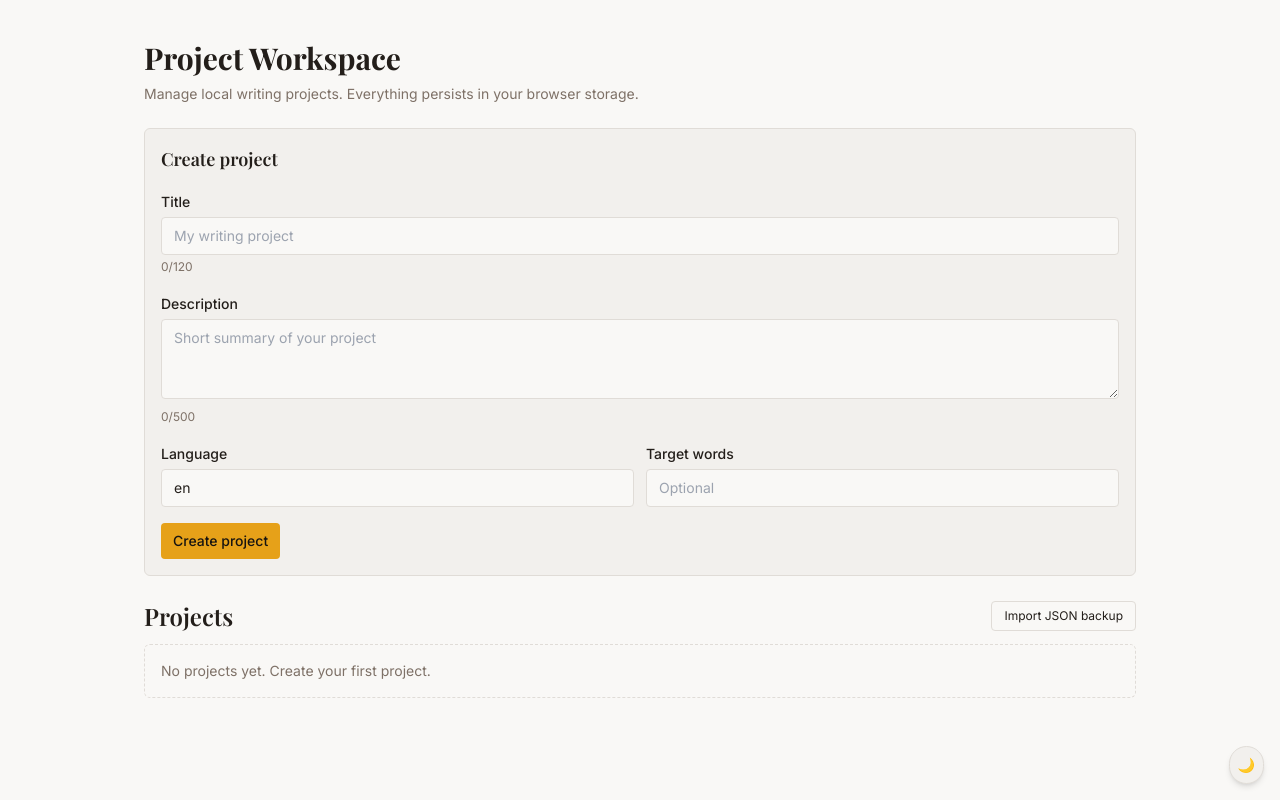
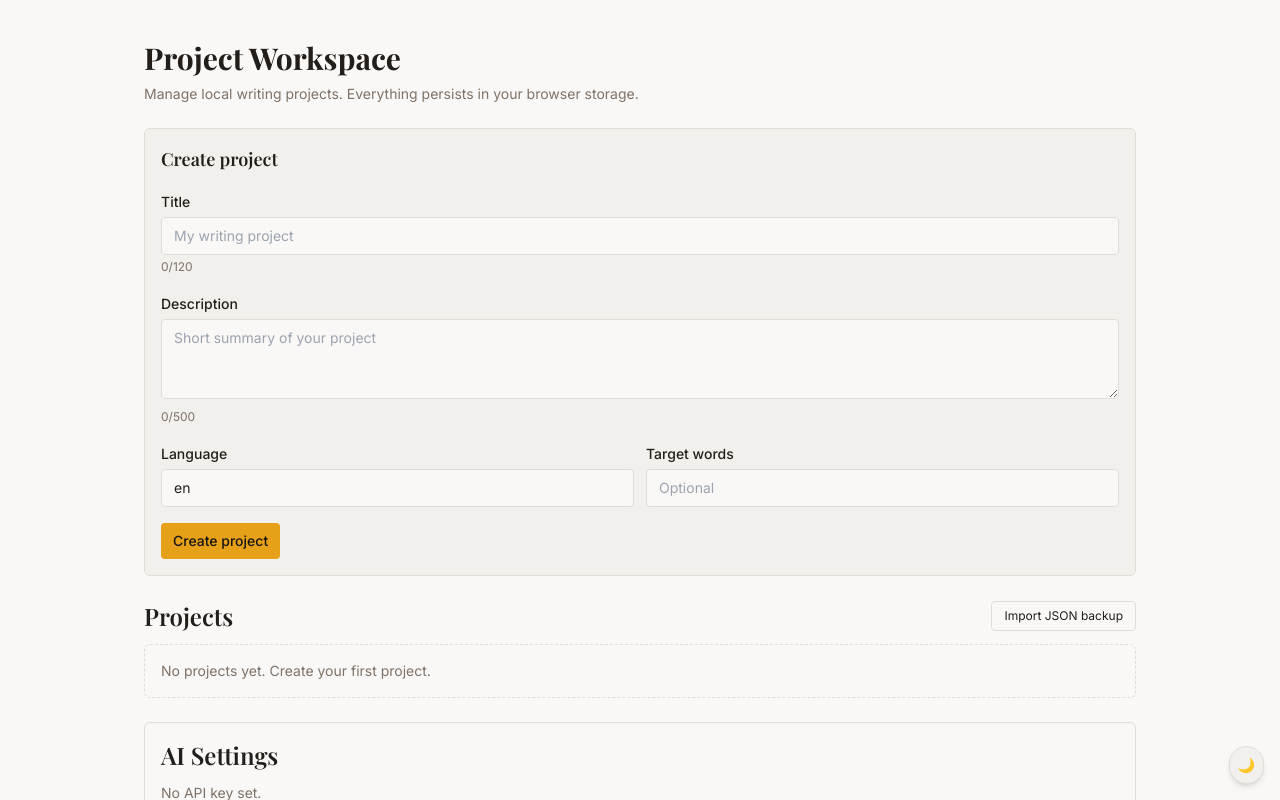
Before and after one commit to mariepop13/ainkwell, a Next.js app: page /workspace in a window 1280 px wide. Shown: the top 800 px of the page. Built offline with nearby package versions, Linux system fonts and the light colour scheme; a web font is replaced by a local one.

Commit message:
♻️ refactor: move AI Settings panel to global workspace page
- AiSettingsPanel now rendered in WorkspacePage (global, not per-project)
- Add aiSettingsPanel ReactNode slot to WorkspacePageContent

```diff
--- a/src/app/workspace/page.tsx
+++ b/src/app/workspace/page.tsx
@@ -2,10 +2,13 @@
 
 import type { Dispatch, ReactElement, SetStateAction } from 'react';
 import { useCallback, useEffect, useMemo, useState } from 'react';
+import { AiSettingsService } from '@/application/ai/ai-settings-service';
 import { createProjectService } from '@/application/project/project-service';
 import type { ProjectService } from '@/application/project/project-service';
+import { AiSettingsPanel } from '@/components/ai/ai-settings-panel';
 import { WorkspacePageContent } from '@/components/workspace/workspace-page-content';
 import type { ProjectFormValues } from '@/components/workspace/project-form';
+import { LocalAiSettingsRepository } from '@/data/ai/local-ai-settings-repository';
 import { LocalProjectRepository } from '@/data/project/local-project-repository';
 import type { WritingProject } from '@/domain/project/types';
 
@@ -189,6 +192,7 @@ function useWorkspacePageState(service: ProjectService): WorkspacePageState {
 
 export default function WorkspacePage(): ReactElement {
   const service = useMemo(() => createProjectService(new LocalProjectRepository()), []);
+  const aiSettingsService = useMemo(() => new AiSettingsService(new LocalAiSettingsRepository()), []);
   const workspaceState = useWorkspacePageState(service);
   const { loadProjects } = workspaceState;
 
@@ -198,6 +202,7 @@ export default function WorkspacePage(): ReactElement {
 
   return (
     <WorkspacePageContent
+      aiSettingsPanel={<AiSettingsPanel service={aiSettingsService} />}
       editingProjectId={workspaceState.editingProjectId}
       errorMessage={workspaceState.errorMessage}
       loading={workspaceState.loading}
--- a/src/components/workspace/workspace-page-content.tsx
+++ b/src/components/workspace/workspace-page-content.tsx
@@ -1,6 +1,8 @@
 'use client';
 import { type ChangeEvent, useRef, useState } from 'react';
 import type { ReactElement } from 'react';
+
+import type { ReactNode } from 'react';
 
 import { ExportService } from '@/application/export/export-service';
 import { LocalProjectRepository } from '@/data/project/local-project-repository';
@@ -22,6 +24,7 @@ type WorkspacePageContentProps = {
   onCancelEdit: () => void;
   onUpdateProject: (projectId: string, values: ProjectFormValues) => Promise<void>;
   onDeleteProject: (projectId: string) => void;
+  aiSettingsPanel?: ReactNode;
 };
 
 function ImportProjectButton({ onSuccess }: { onSuccess: () => void }): ReactElement {
@@ -231,6 +234,7 @@ export function WorkspacePageContent({
   onCancelEdit,
   onUpdateProject,
   onDeleteProject,
+  aiSettingsPanel,
 }: WorkspacePageContentProps): ReactElement {
   return (
     <main className="mx-auto flex min-h-screen w-full max-w-5xl flex-col gap-6 px-4 py-10">
@@ -253,6 +257,7 @@ export function WorkspacePageContent({
           submitting={submitting}
         />
       </section>
+      {aiSettingsPanel}
     </main>
   );
 }
```
